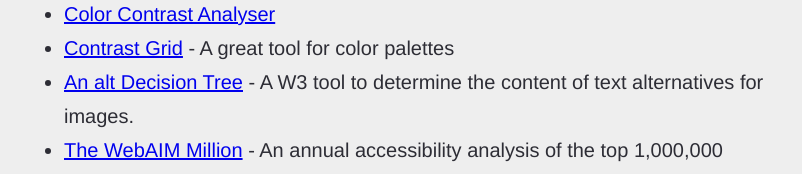
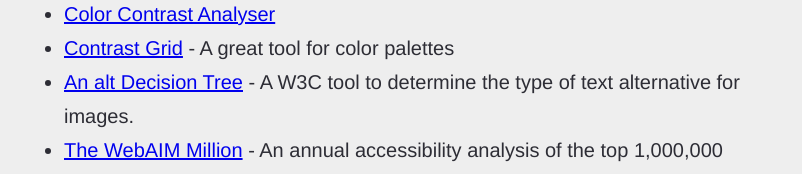
Before and after one commit to erikkroes/solidStart, an Eleventy site: page index.md in a window 1280 px wide. Shown: the part 2723-2897 px from the top of the page, without its empty margins (0-802 px from the left). Built offline with nearby package versions, Linux system fonts and the light colour scheme; Eleventy itself is replaced by a stand-in of ours; files that its build step writes are made by us from their sources.

Commit message:
Nitpicky details in resources

```diff
--- a/index.md
+++ b/index.md
@@ -68,7 +68,7 @@
 - [WCAG Quick Reference](https://www.w3.org/WAI/WCAG21/quickref/)
 - [Color Contrast Analyser](https://developer.paciellogroup.com/resources/contrastanalyser/)
 - [Contrast Grid](https://contrast-grid.eightshapes.com/) - A great tool for color palettes
-- [An alt Decision Tree](https://www.w3.org/WAI/tutorials/images/decision-tree/) - A W3 tool to determine the content of text alternatives for images.
+- [An alt Decision Tree](https://www.w3.org/WAI/tutorials/images/decision-tree/) - A W3C tool to determine the type of text alternative for images.
 - [The WebAIM Million](https://webaim.org/projects/million/) - An annual accessibility analysis of the top 1,000,000 home pages
 - [Axe](https://www.deque.com/axe/) - An open source automated tool for testing partial web accessibility. Great for learning and awareness.
 - [Screen Reader Reference](https://dequeuniversity.com/screenreaders/)
```
